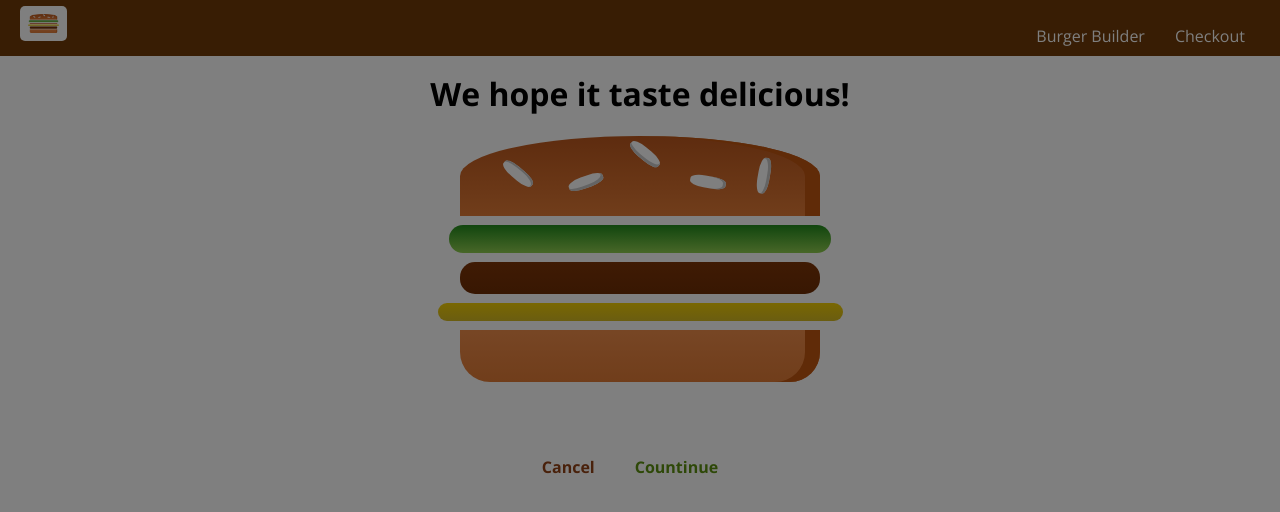
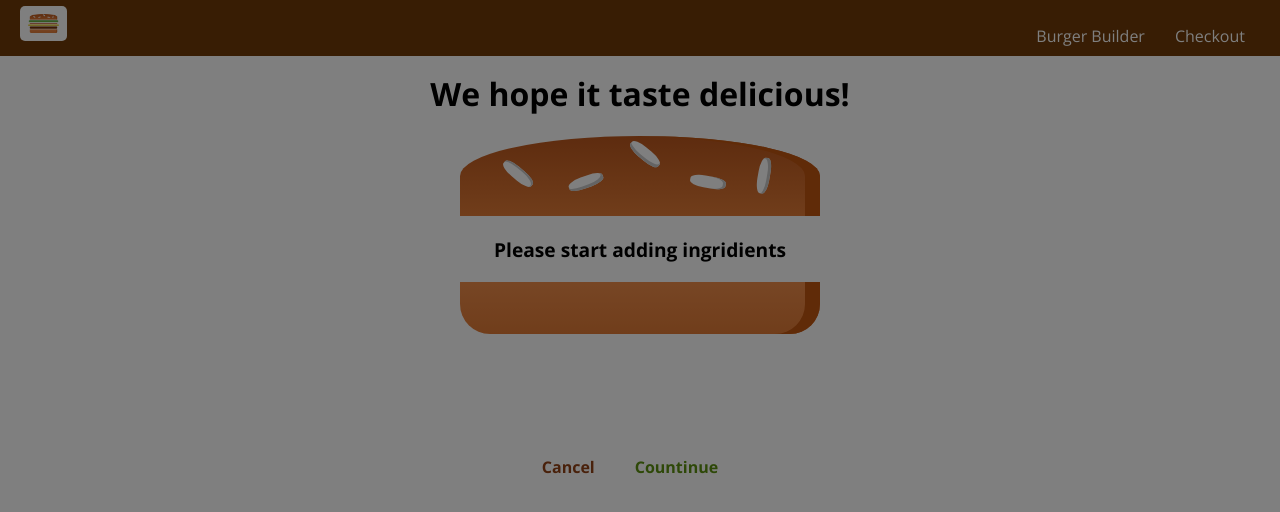
Before and after one commit to dayanapanova/burger-builder, a React app: page /checkout in a window 1280 px wide. Shown: the top 512 px of the page. Built offline with nearby package versions, Linux system fonts and the light colour scheme.

Commit message:
passing props with qury params

```diff
--- a/src/containers/BurgerBuilder/BurgerBuilder.js
+++ b/src/containers/BurgerBuilder/BurgerBuilder.js
@@ -80,7 +80,15 @@
      };
 
      purchaseCountinueHandler = () => {
-        this.props.history.push('/checkout');
+         const queryParams = [];
+         for (let i in this.state.ingridients) {
+             queryParams.push(encodeURIComponent(i) + '=' + encodeURIComponent(this.state.ingridients[i]));
+         }
+         const queryString = queryParams.join('&');
+         this.props.history.push({
+            pathname: '/checkout',
+            search: '?' + queryString
+        });
      };
 
      render() {
--- a/src/containers/Checkout/Checkout.js
+++ b/src/containers/Checkout/Checkout.js
@@ -10,6 +10,16 @@
             bacon: 1
         }
     };
+
+    componentDidMount() {
+        const query = new URLSearchParams(this.props.location.search);
+        const ingridients = {};
+        for (let param of query.entries()) {
+            ingridients[param[0]] = +param[1];
+        }
+        this.setState({ingridients: ingridients})
+    };
+
     checkoutCanceledHandler = () => {
         this.props.history.goBack();
     };
```
